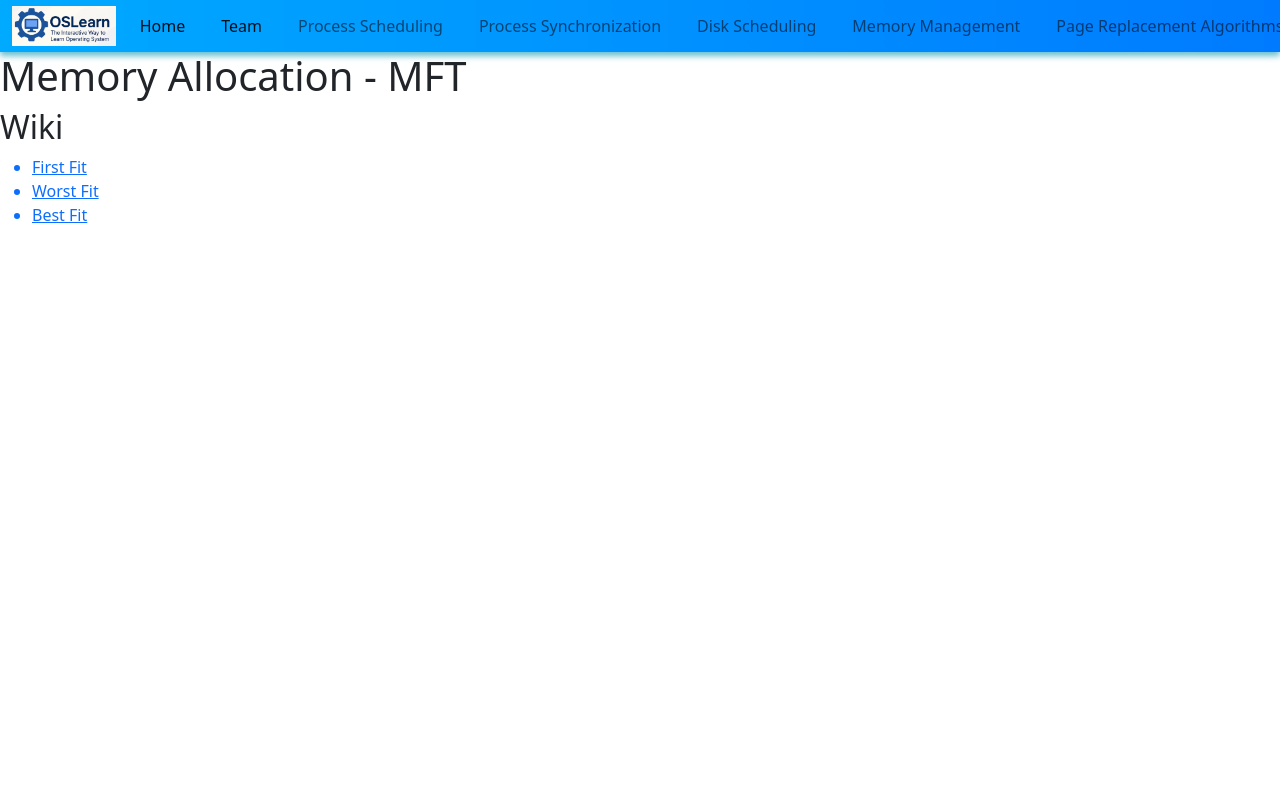
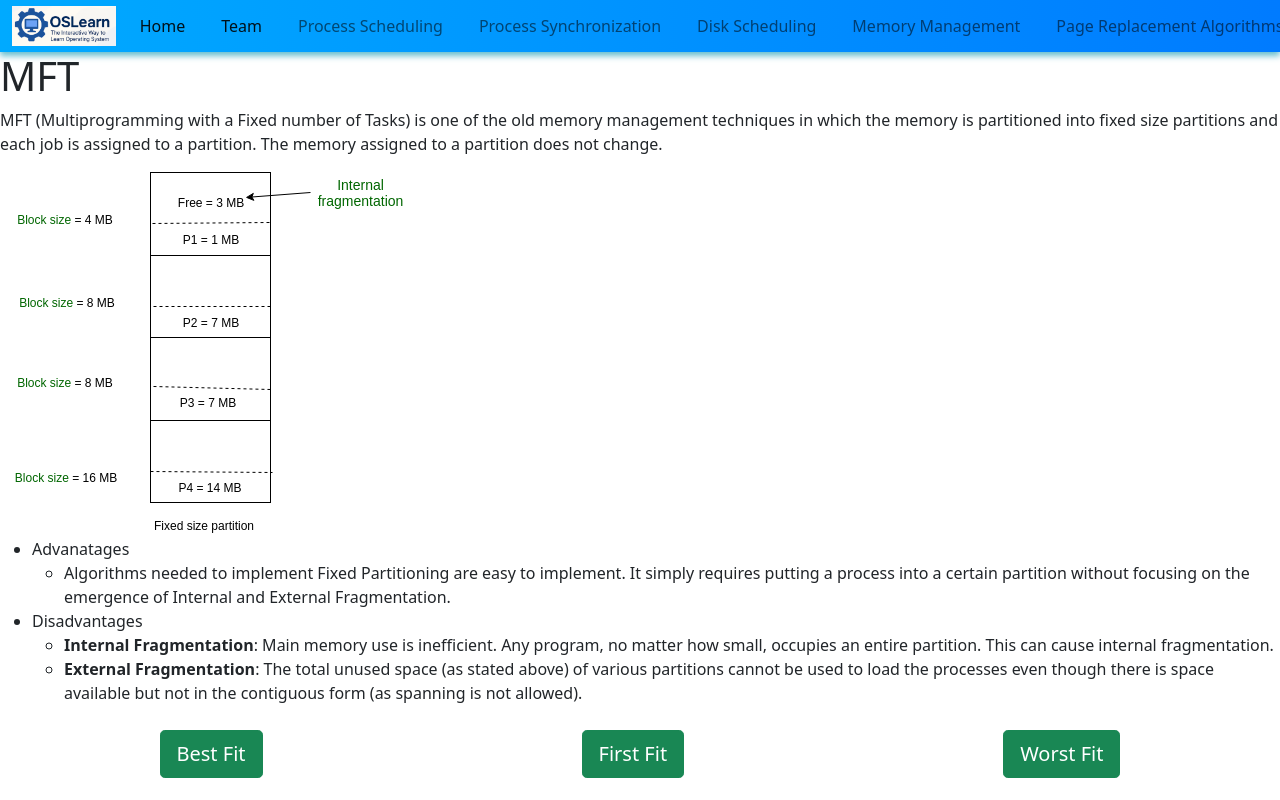
Before and after one commit to VarshiniAdurti28/OSLearn, a Flask app: page /memory-allocation/mft/ in a window 1280 px wide; the page is wider, and only the part inside the window is pictured. Run offline with Flask 2, Linux system fonts and the light colour scheme.

Commit message:
Update wiki.html
Updated mft wiki

```diff
--- a/app/templates/memory_allocation/mft/wiki.html
+++ b/app/templates/memory_allocation/mft/wiki.html
@@ -1,21 +1,35 @@
 {% extends 'base.html' %}
 
 {% block title %}
-  MFT
+Memory Allocation
 {% endblock %}
 
 {% block body %}
-  <h1>Memory Allocation - MFT</h1>
-  <section>
-    <h2>Wiki</h2>
-  </section>
-  <section>
-    <nav>
-      <ul>
-        <a href="first-fit"><li>First Fit</li></a>
-        <a href="worst-fit"><li>Worst Fit</li></a>
-        <a href="best-fit"><li>Best Fit</li></a>
-      </ul>
-    </nav>
-  </section>
+<h1>MFT</h1>
+<p>MFT (Multiprogramming with a Fixed number of Tasks) is one of the old memory management techniques in which the
+    memory is partitioned into fixed size partitions and each job is assigned to a partition. The memory assigned to a
+    partition does not change.</p>
+<img src="/static/images/mft.png" />
+<ul>
+    <li>Advanatages</li>
+    <ul>
+        <li>Algorithms needed to implement Fixed Partitioning are easy to implement. It simply requires putting a
+            process into a certain partition without focusing on the emergence of Internal and External Fragmentation.
+        </li>
+    </ul>
+    <li>Disadvantages</li>
+    <ul>
+        <li><b>Internal Fragmentation</b>: Main memory use is inefficient. Any program, no matter how small, occupies an
+            entire partition. This can cause internal fragmentation. </li>
+        <li><b>External Fragmentation</b>: The total unused space (as stated above) of various partitions cannot be used
+            to load the processes even though there is space available but not in the contiguous form (as spanning is
+            not allowed).</li>
+    </ul>
+</ul>
+<div style="display: flex; flex-direction: row; justify-content: space-around; margin-top: 25px;">
+    <a href="/memory-allocation/mft/best-fit"><button class="btn btn-success btn-lg">Best Fit</button></a>
+    <a href="/memory-allocation/mft/first-fit"><button class="btn btn-success btn-lg">First Fit</button></a>
+    <a href="/memory-allocation/mft/worst-fit"><button class="btn btn-success btn-lg">Worst Fit</button></a>
+</div>
+
 {% endblock %}
```
